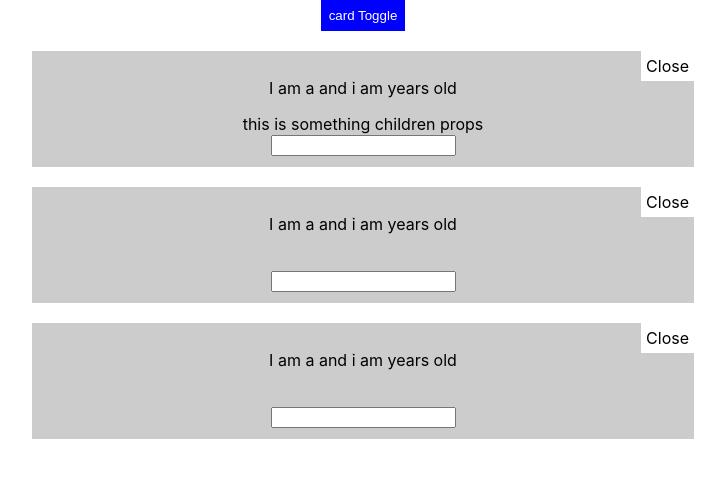
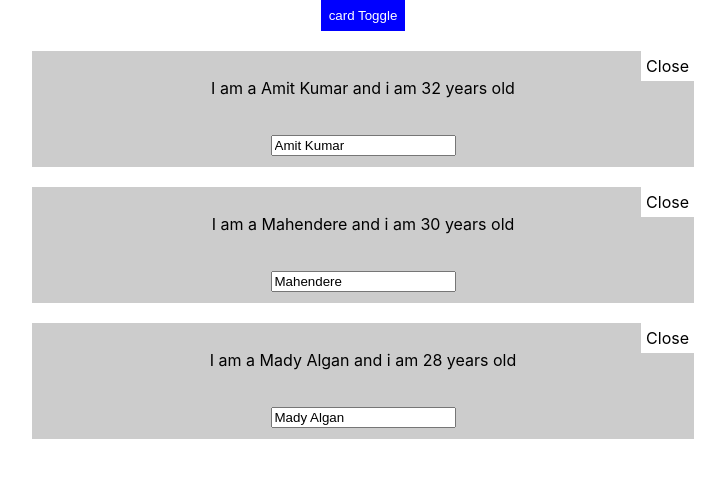
Before and after one commit to roneet002/new-app, a React (Create React App) app: page / in a window 1280 px wide. Both pictures are taken after a click on the button "card Toggle". Shown: the top 478 px of the page, without its empty margins (277-1002 px from the left). Built offline with nearby package versions, Linux system fonts and the light colour scheme.

Commit message:
serach done

```diff
--- a/src/App.js
+++ b/src/App.js
@@ -16,11 +16,37 @@ constructor(props){
   }
 }
 clickHandler=()=>{
-
-  const showToggle = this.state.showToggle;
+const showToggle = this.state.showToggle;
 this.setState({
   showToggle:!showToggle
 })
+}
+
+onchangeHandler=(event, id)=>{
+const personIndex = this.state.Person.findIndex((p)=>{
+return p.id===id
+})
+const Person = {...this.state.Person[personIndex]}
+Person.name=event.target.value;
+
+const Persons = [...this.state.Person]
+Persons[personIndex]=Person
+this.setState({
+  Person:Persons
+
+})
+}
+
+
+
+
+DeletePersonHandler=(personIndex)=>{
+const Person = [...this.state.Person];
+Person.splice(personIndex, 1);
+this.setState({
+Person : Person
+})
+
 }
 
 render(){
@@ -28,9 +54,20 @@ let showToggle = null;
 if(this.state.showToggle){
   showToggle = (
 <div>
-<Person>this is something children props</Person>
-<Person></Person>
-<Person></Person>
+  {this.state.Person.map((p, index)=>{
+    return(
+    <Person
+    key={p.id}
+    change={(event)=>{this.onchangeHandler(event, p.id)}}
+    name={p.name}
+    age={p.age}
+    deleteClick={(index)=>{this.DeletePersonHandler(index)}}
+    />
+
+    )
+    }
+    )
+  }
 </div>
   )
 }
--- a/src/Person/Person.js
+++ b/src/Person/Person.js
@@ -6,9 +6,9 @@ return(
 <div className="Person">
 <p>I am  a {props.name}  and i am {props.age} years old</p>
 {props.children}
-<span className="close">Close</span>
+<span className="close" onClick={props.deleteClick}>Close</span>
 <br/>
-<input type="text"/>
+<input type="text" onChange={props.change} value={props.name}/>
 </div>
 )
 }
```
